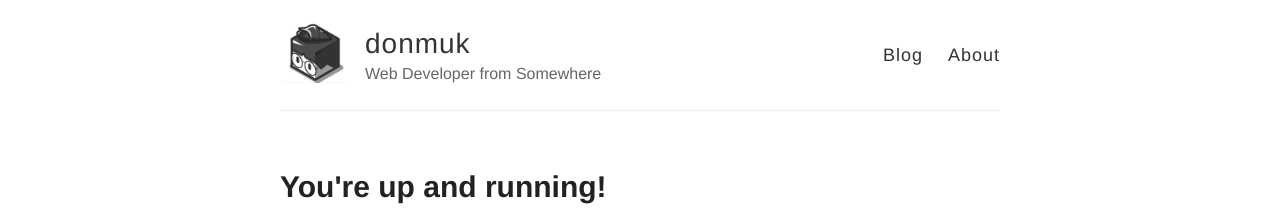
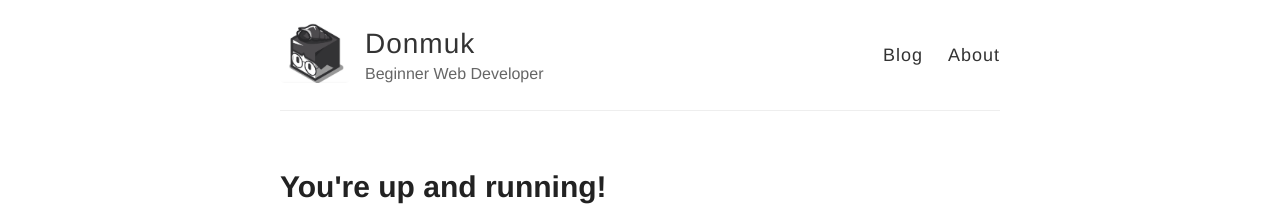
Before and after one commit to donmuk/donmuk.github.io, a Jekyll site: the page built from index.html, in a window 1280 px wide. Shown: the top 222 px of the page. Built offline with Jekyll 4.4.1, drawn with Linux system fonts in a browser that asks for light colours; the list of posts is cut into pages by our own code; some of the changed lines change nothing that is shown.

Commit message:
Update _config.yml

```diff
--- a/_config.yml
+++ b/_config.yml
@@ -3,17 +3,31 @@
 #
 
 # Name of your site (displayed in the header)
-name: donmuk
+name: Donmuk
 
 # Short bio or description (displayed in the header)
-description: Web Developer from Somewhere
+description: Beginner Web Developer
 
 # URL of your avatar or profile pic (you could use your GitHub profile pic)
 avatar: https://raw.githubusercontent.com/donmuk/donmuk.github.io/master/images/donmuk.jpg
 
-#
-# Flags below are optional
-#
+# Tabs in header. There are 'Blog', 'About', 'Archive', 'Tags'
+# and URL Link(e.g. 'Theme' tab below) tabs. If you don't need one, just delete
+# it from the list(Delete '- name: ' and 'url: ', too!)
+navigation:
+  - name: About
+    url: /about
+  # - name: Posts
+  #   url: /
+  - name: Archive
+    url: /archive
+  # - name: Tags
+  #   url: /tags
+  - name: GitHub
+    url: https://github.com/donmuk
+
+# Pagination
+paginate: 5
 
 # Includes an icon in the footer for each username you enter
 footer-links:
@@ -21,7 +35,7 @@
   email: kdo1367@gmai.com
   facebook:
   flickr:
-  github: donmuk/donmuk.github.io
+  github: donmuk
   instagram:
   linkedin:
   pinterest:
@@ -31,17 +45,19 @@
   youtube: # channel/<your_long_string> or user/<user-name>
   googleplus: # anything in your profile username that comes after plus.google.com/
 
+# Text under the icons in footer
+footer-text: © 2020 DongWook
 
 # Enter your Disqus shortname (not your username) to enable commenting on posts
 # You can find your shortname on the Settings page of your Disqus account
-disqus:
+disqus: donmuk
 
 # Enter your Google Analytics web tracking code (e.g. UA-2110908-2) to activate tracking
 google_analytics:
 
 # Your website URL (e.g. http://donmuk.github.io)
 # Used for Sitemap.xml and your RSS feed
-url:
+url: https://donmuk.github.io
 
 # If you're hosting your site at a Project repository on GitHub pages
 # (http://donmuk.github.io/donmuk)
```
